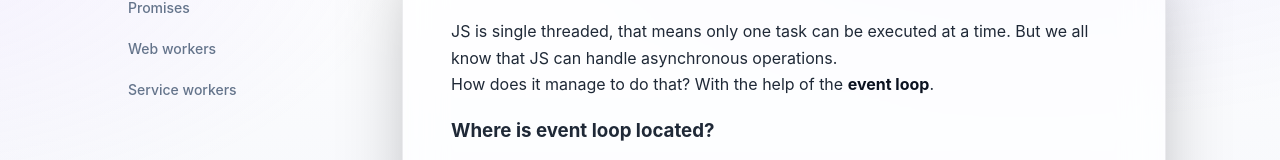
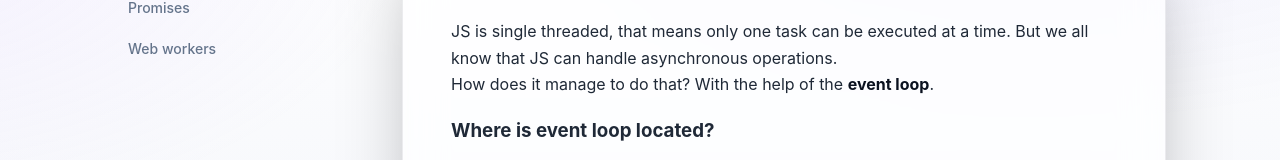
Before and after one commit to aliciafdezrov/js-workshop-2026, a plain HTML site: page async-and-concurrency/index.html in a window 1280 px wide. Shown: the part 153-313 px from the top of the page. Drawn offline with Linux system fonts and the light colour scheme.

Commit message:
refactor: remove service workers link from navigation

```diff
--- a/async-and-concurrency/index.html
+++ b/async-and-concurrency/index.html
@@ -16,7 +16,6 @@
             <li><a href="#event-loop">Event Loop</a></li>
             <li><a href="#promises">Promises</a></li>
             <li><a href="#web-workers">Web workers</a></li>
-            <li><a href="#service-workers">Service workers</a></li>
           </ul>
         </nav>
       </aside>
```
